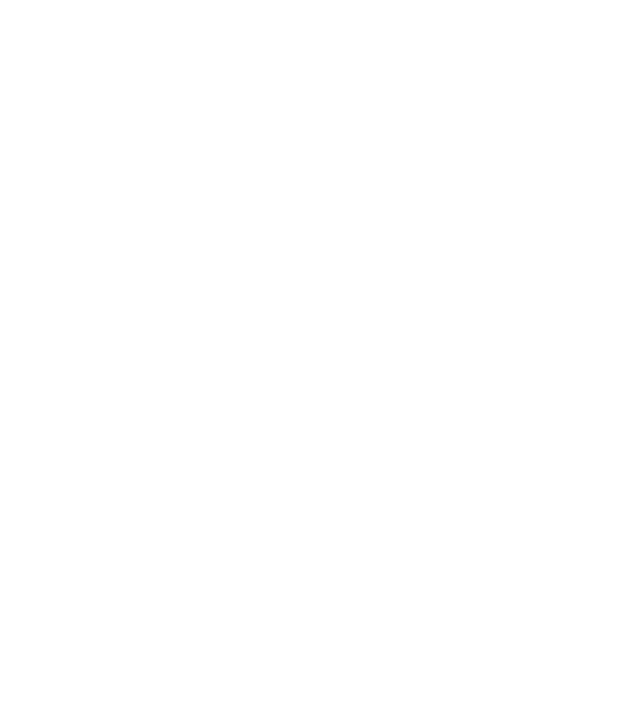
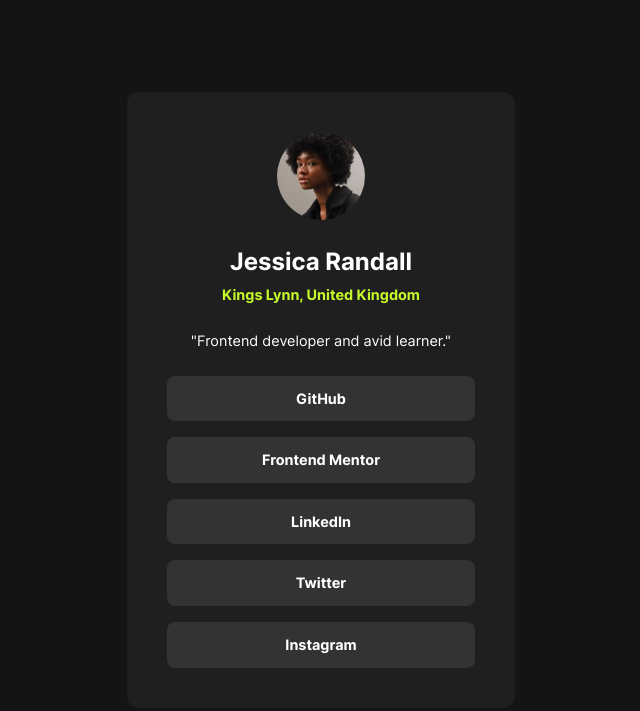
Before and after one commit to adamwhitehouse95/social-links-profile, a plain HTML site: page index.html in a window 1280 px wide. Shown: the whole page, without its empty margins (319-959 px from the left). Drawn offline with Linux system fonts and the light colour scheme.

Commit message:
Updated index.html and index.css

```diff
--- a/index.css
+++ b/index.css
@@ -19,3 +19,77 @@
   p, h1, h2, h3, h4, h5, h6 {
     overflow-wrap: break-word;
   }
+  @font-face {
+    font-family: Inter;
+    src: url(./assets/fonts/Inter-VariableFont_slnt\,wght.ttf);
+  }
+  main {
+    background-color: #141414;
+    height: 100vh;
+    display: flex;
+    justify-content: center;
+    align-items: center;
+    font-family: Inter;
+  }
+  .div-main {
+    display: flex;
+    flex-direction: column;
+    padding: 40px;
+    border-radius: 12px;
+    background-color: #1f1f1f;
+    text-align: center;
+    color: #fff;
+    flex: 0 1 auto;
+    flex-wrap: wrap;
+  }
+  .div-buttons {
+    display: flex;
+    flex-direction: column;
+    gap: 16px;
+  }
+  img {
+    border-radius: 88px;
+    width: 88px;
+    height: 88px;
+    margin: 0 auto 24px auto;
+  }
+  .p-frontend {
+    margin: 24px 0;
+    font-size: 0.9rem;
+    line-height: 150%;
+    letter-spacing: 0rem;
+  }
+  .div-name {
+    display: flex;
+    flex-direction: column;
+    gap: 4px;
+  }
+  button {
+    background-color: #333;
+    border: none;
+    color: #fff;
+    border-radius: 8px;
+    padding: 12px 94.5px;
+    line-height: 150%;
+    letter-spacing: 0rem;
+    font-size: 0.9rem;
+    font-weight: bold;
+    transition: 0.5s;
+  }
+  .p-location {
+    font-size: 0.9rem;
+    line-height: 150%;
+    letter-spacing: 0rem;
+    color: #c4f82a;
+    font-weight: bold;
+  }
+  h1 {
+    font-size: 1.5rem;
+    letter-spacing: 0rem;
+    line-height: 150%;
+  }
+  button:hover {
+    background-color: #c4f82a;
+    color: #1f1f1f;
+    transition: 0.5s;
+  }
--- a/index.html
+++ b/index.html
@@ -7,6 +7,22 @@
   <link rel="stylesheet" href="index.css">
 </head>
 <body>
-
+  <main>
+    <div class="div-main">
+      <img src="./assets/images/avatar-jessica.jpeg" alt="">
+      <div class="div-name">
+        <h1>Jessica Randall</h1>
+        <p class="p-location">Kings Lynn, United Kingdom</p>
+      </div>
+      <p class="p-frontend">"Frontend developer and avid learner."</p>
+      <div class="div-buttons">
+        <button>GitHub</button>
+        <button>Frontend Mentor</button>
+        <button>LinkedIn</button>
+        <button>Twitter</button>
+        <button>Instagram</button>
+      </div>
+    </div>
+  </main>
 </body>
 </html>
```
